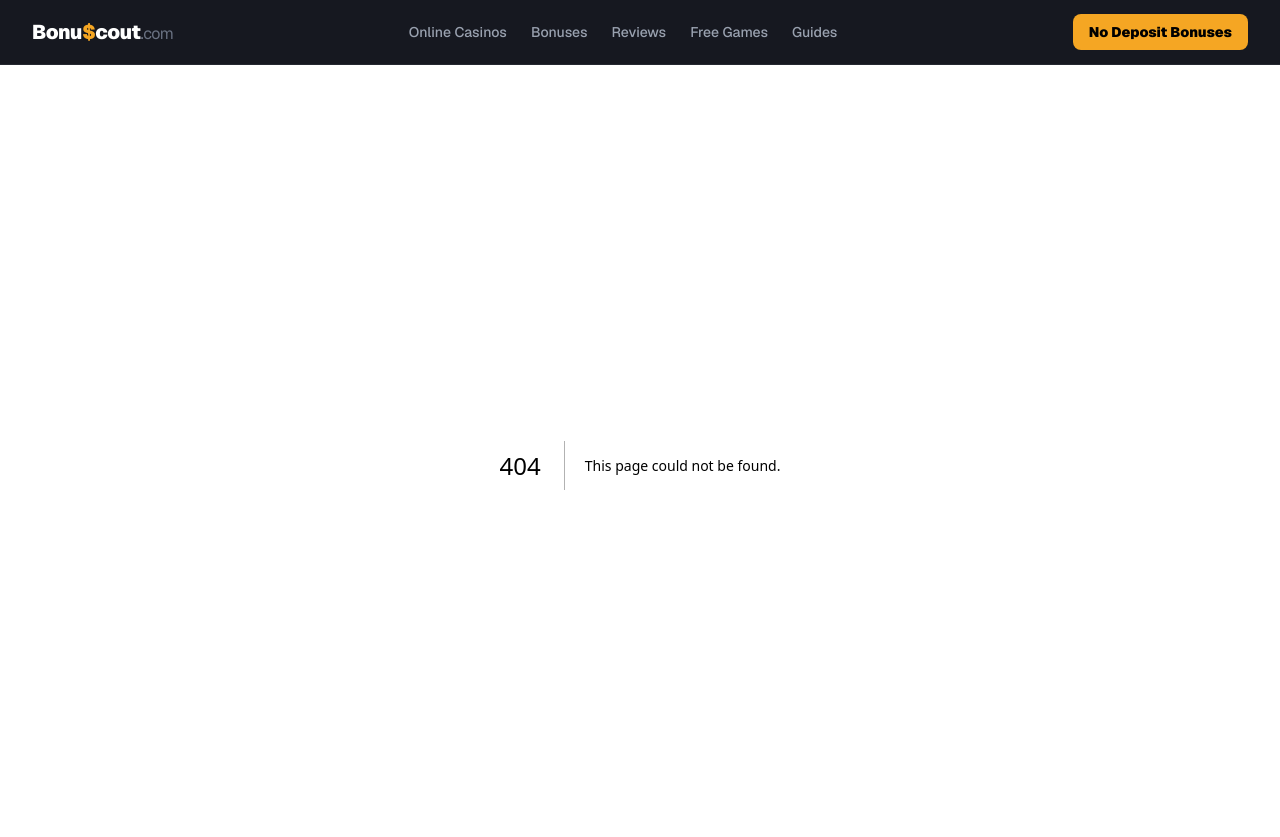
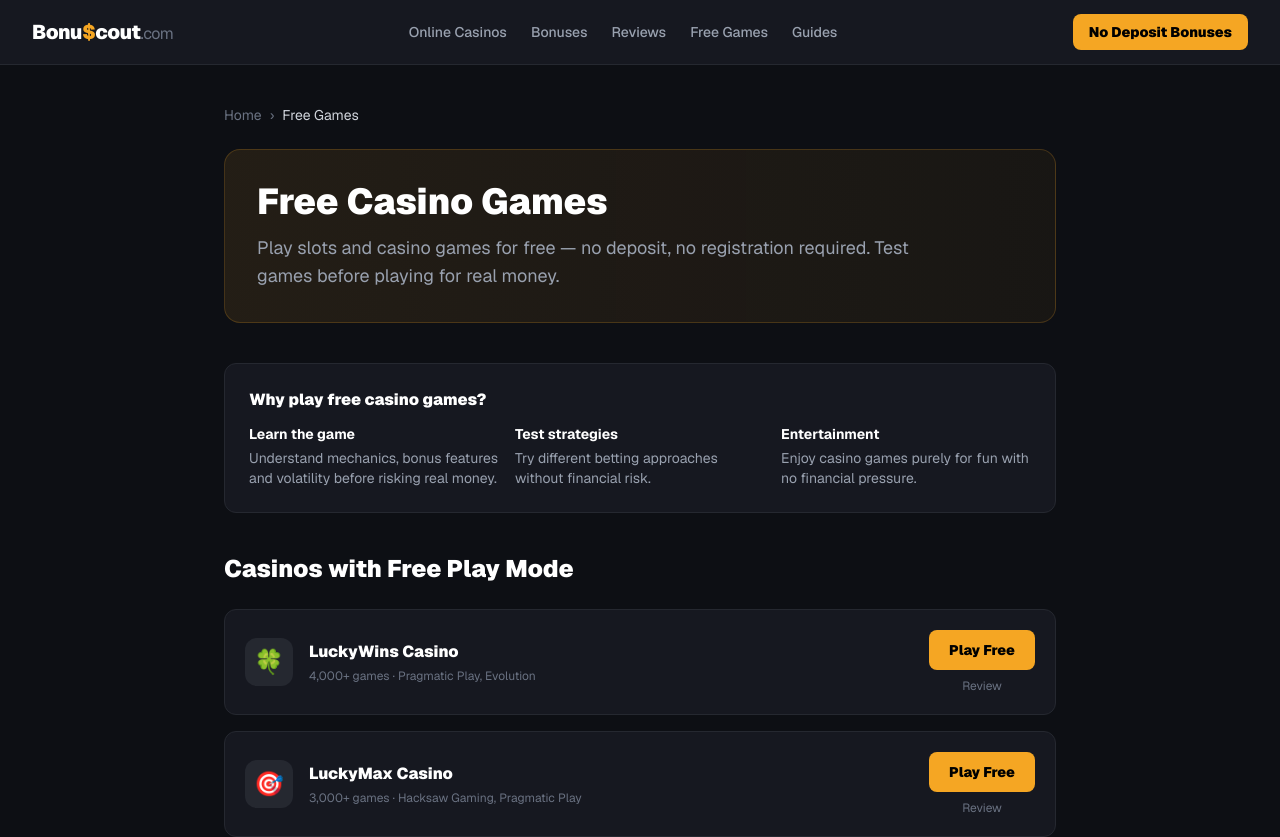
Before and after one commit to MVisionsML/bonuscout, a Next.js app: page /free-games in a window 1280 px wide. Before the commit this address had no page. Shown: the top 837 px of the page. Built offline with nearby package versions, Linux system fonts and the light colour scheme.

Commit message:
fix: add guides index page and free-games page

```diff
--- /dev/null
+++ b/src/app/free-games/page.tsx
@@ -0,0 +1,73 @@
+import Link from 'next/link'
+import { casinos } from '@/data/casinos'
+import { Metadata } from 'next'
+
+export const metadata: Metadata = {
+  title: 'Free Casino Games 2026 — Play Slots for Free | BonusScout',
+  description: 'Play free casino games without risking real money. Find the best casinos offering free play mode for slots, roulette and more.',
+}
+
+export default function FreeGamesPage() {
+  return (
+    <div className="max-w-4xl mx-auto px-4 sm:px-6 lg:px-8 py-10">
+      <div className="text-sm text-gray-500 mb-6">
+        <Link href="/" className="hover:text-[#F5A623]">Home</Link>
+        <span className="mx-2">›</span>
+        <span className="text-gray-300">Free Games</span>
+      </div>
+
+      <div className="bg-gradient-to-r from-[#F5A623]/10 to-[#F5A623]/5 border border-[#F5A623]/20 rounded-2xl p-8 mb-10">
+        <h1 className="text-3xl md:text-4xl font-black text-white mb-3">Free Casino Games</h1>
+        <p className="text-gray-400 text-lg max-w-2xl">Play slots and casino games for free — no deposit, no registration required. Test games before playing for real money.</p>
+      </div>
+
+      <div className="bg-[#161820] border border-[#252830] rounded-xl p-6 mb-10">
+        <h2 className="font-black text-white mb-3">Why play free casino games?</h2>
+        <div className="grid grid-cols-1 md:grid-cols-3 gap-4 text-sm text-gray-400">
+          <div><div className="font-bold text-white mb-1">Learn the game</div>Understand mechanics, bonus features and volatility before risking real money.</div>
+          <div><div className="font-bold text-white mb-1">Test strategies</div>Try different betting approaches without financial risk.</div>
+          <div><div className="font-bold text-white mb-1">Entertainment</div>Enjoy casino games purely for fun with no financial pressure.</div>
+        </div>
+      </div>
+
+      <h2 className="text-2xl font-black text-white mb-6">Casinos with Free Play Mode</h2>
+      <div className="space-y-4 mb-10">
+        {casinos.slice(0, 10).map((casino) => (
+          <div key={casino.id} className="bg-[#161820] border border-[#252830] hover:border-[#F5A623]/30 rounded-xl p-5 transition-all">
+            <div className="flex items-center gap-4">
+              <div className="w-12 h-12 bg-[#252830] rounded-xl flex items-center justify-center text-2xl">{casino.logo}</div>
+              <div className="flex-1">
+                <div className="font-black text-white mb-1">{casino.name}</div>
+                <div className="text-xs text-gray-500">{casino.games.toLocaleString()}+ games · {casino.software.slice(0,2).join(', ')}</div>
+              </div>
+              <div className="flex flex-col gap-2">
+                <a href={casino.affiliateLink} target="_blank" rel="nofollow noopener noreferrer"
+                  className="bg-[#F5A623] hover:bg-[#E09520] text-black font-black text-sm px-5 py-2.5 rounded-lg transition-colors text-center">
+                  Play Free
+                </a>
+                <Link href={`/reviews/${casino.slug}`} className="text-center text-xs text-gray-500 hover:text-[#F5A623]">Review</Link>
+              </div>
+            </div>
+          </div>
+        ))}
+      </div>
+
+      <div className="bg-[#161820] border border-[#252830] rounded-xl p-6">
+        <h2 className="font-black text-white mb-4">Looking for real money bonuses?</h2>
+        <div className="grid grid-cols-2 gap-3">
+          {[
+            { label: 'No Deposit Bonuses', href: '/bonuses/no-deposit' },
+            { label: 'Free Spins Offers', href: '/bonuses/free-spins' },
+            { label: 'Best Casino Bonus', href: '/best-casino-bonus' },
+            { label: 'All Casino Reviews', href: '/reviews' },
+          ].map(item => (
+            <Link key={item.href} href={item.href}
+              className="bg-[#0D0F14] border border-[#252830] hover:border-[#F5A623]/30 rounded-xl p-4 text-sm font-bold text-white hover:text-[#F5A623] transition-all">
+              {item.label} →
+            </Link>
+          ))}
+        </div>
+      </div>
+    </div>
+  )
+}
--- /dev/null
+++ b/src/app/guides/page.tsx
@@ -0,0 +1,39 @@
+import Link from 'next/link'
+import { Metadata } from 'next'
+
+export const metadata: Metadata = {
+  title: 'Casino Bonus Guides 2026 — Expert Guides | BonusScout',
+  description: 'Expert casino bonus guides. Learn how wagering works, how to claim no deposit bonuses, free spins explained and bonus terms decoded.',
+}
+
+const guides = [
+  { title: 'Wagering Requirements Explained', slug: 'wagering-requirements-explained', desc: 'What wagering means, how to calculate it, and which casinos have the lowest requirements.', readTime: '5 min read' },
+  { title: 'How to Claim a No Deposit Bonus', slug: 'how-to-claim-no-deposit-bonus', desc: 'Step-by-step guide to claiming free bonus funds without making a deposit.', readTime: '4 min read' },
+  { title: 'Free Spins Guide', slug: 'free-spins-guide', desc: 'Everything about free spins — value per spin, wagering on winnings, expiry and how to find the best offers.', readTime: '5 min read' },
+  { title: 'Casino Bonus Terms Decoded', slug: 'casino-bonus-terms', desc: 'Every bonus term explained in plain English. Wagering, max bet, game weighting, withdrawal caps and more.', readTime: '6 min read' },
+]
+
+export default function GuidesPage() {
+  return (
+    <div className="max-w-4xl mx-auto px-4 sm:px-6 lg:px-8 py-10">
+      <div className="text-sm text-gray-500 mb-6">
+        <Link href="/" className="hover:text-[#F5A623]">Home</Link>
+        <span className="mx-2">›</span>
+        <span className="text-gray-300">Guides</span>
+      </div>
+      <h1 className="text-3xl md:text-4xl font-black text-white mb-3">Casino Bonus Guides</h1>
+      <p className="text-gray-400 mb-10">Everything you need to know about casino bonuses — written by our testing team.</p>
+      <div className="grid grid-cols-1 md:grid-cols-2 gap-4">
+        {guides.map(g => (
+          <Link key={g.slug} href={`/guides/${g.slug}`}
+            className="bg-[#161820] border border-[#252830] hover:border-[#F5A623]/40 rounded-xl p-6 group transition-all">
+            <div className="text-xs text-[#F5A623] font-bold mb-2">{g.readTime}</div>
+            <h2 className="font-black text-white group-hover:text-[#F5A623] transition-colors mb-2">{g.title}</h2>
+            <p className="text-gray-500 text-sm leading-relaxed">{g.desc}</p>
+            <div className="mt-4 text-[#F5A623] text-sm font-bold">Read guide →</div>
+          </Link>
+        ))}
+      </div>
+    </div>
+  )
+}
```
